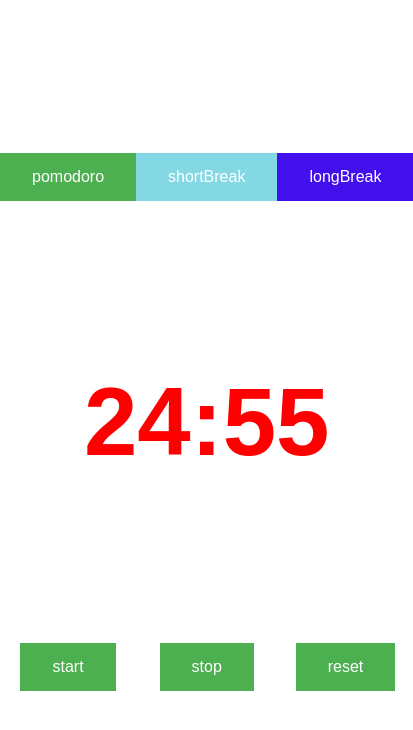
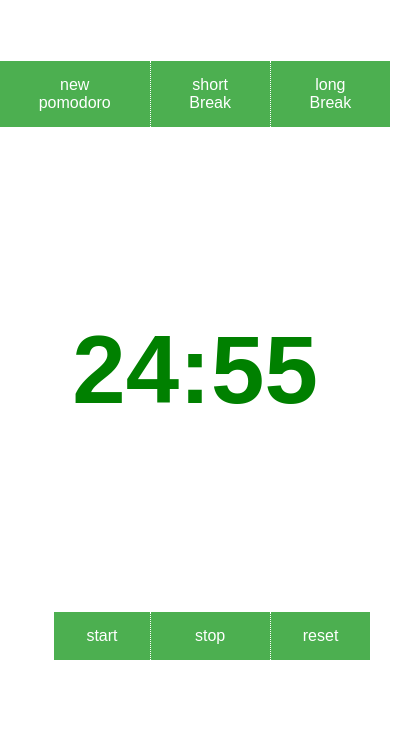
Before and after one commit to cheb4/tomato, a plain HTML site: page index.html in a window 390 px wide. Shown: the whole page, 413 px wide, since content can reach past the window. Drawn offline with nearby package versions, Linux system fonts and the light colour scheme.

Commit message:
css stuff

```diff
--- a/index.html
+++ b/index.html
@@ -14,15 +14,15 @@
 
 <body>
 
-    <div class="top"></div>
+    <!-- <div class="top"></div> -->
     <div class="pomodoro">
-        <button type="submit" id="pomodoro">pomodoro</button>
+        <button type="submit" id="pomodoro">new pomodoro</button>
     </div>
     <div class="shortBreak">
-        <button type="submit" id="shortBreak">shortBreak</button>
+        <button type="submit" id="shortBreak">short Break</button>
     </div>
     <div class="longBreak">
-        <button type="submit" id="longBreak">longBreak</button>
+        <button type="submit" id="longBreak">long Break</button>
     </div>
     <div class="clock">
         <h1 id="clockH1">00:00</h1>
--- a/style.css
+++ b/style.css
@@ -10,15 +10,17 @@ html {
     grid-area: top;
 }
 
-#pomodoro {
+button {
     background-color: #4CAF50;
     border: none;
     color: white;
     padding: 15px 32px;
     text-align: center;
     text-decoration: none;
-    display: inline-block;
+    display: block;
     font-size: 16px;
+    width: 100%;
+    height: 50%;
 }
 
 .pomodoro {
@@ -28,89 +30,53 @@ html {
 
 }
 
-#shortBreak {
-    background-color: rgb(131, 216, 228);
-    border: none;
-    color: white;
-    padding: 15px 32px;
-    text-align: center;
-    text-decoration: none;
-    display: inline-block;
-    font-size: 16px;
-}
-
 .shortBreak {
     grid-area: shortBreak;
     /* justify-self: end; */
+    /* align-self: center; */
 }
 
-#longBreak {
-    background-color: rgb(67, 15, 236);
-    border: none;
-    color: white;
-    padding: 15px 32px;
-    text-align: center;
-    text-decoration: none;
-    display: inline-block;
-    font-size: 16px;
+#shortBreak {
+    border-left-style: dotted;
+    border-width: 0.1em;
+    border-right-style: dotted;
+
 }
 
 
 .longBreak {
     grid-area: longBreak;
     justify-self: start;
+    /* align-self: center; */
 }
 
 .clock {
     grid-area: clock;
-    /* justify-self: end; */
+    justify-self: center;
+    /* align-self: center; */
 }
 
 
-#start {
-    background-color: #4CAF50;
-    border: none;
-    color: white;
-    padding: 15px 32px;
-    text-align: center;
-    text-decoration: none;
-    display: inline-block;
-    font-size: 16px;
+.start {
+    grid-area: start;
+    justify-self: end;
 }
 
-.start {
-    grid-area: start;
-    /* justify-self: start; */
-}
-
-#stop {
-    background-color: #4CAF50;
-    border: none;
-    color: white;
-    padding: 15px 32px;
-    text-align: center;
-    text-decoration: none;
-    display: inline-block;
-    font-size: 16px;
-}
 
 .stop {
     grid-area: stop;
 }
 
-#reset {
-    background-color: #4CAF50;
-    border: none;
-    color: white;
-    padding: 15px 32px;
-    text-align: center;
-    text-decoration: none;
-    display: inline-block;
-    font-size: 16px;
+#stop {
+    border-left-style: dotted;
+    border-width: 0.1em;
+    border-right-style: dotted;
+
 }
 
 .reset {
     grid-area: reset;
+    justify-self: start;
 }
 
 .bottom {
@@ -124,11 +90,11 @@ body {
     padding: 2rem;
     margin: auto; */
     display: grid;
-    justify-items: center;
+    /* justify-items: center; */
     align-items: center;
-    grid-template-columns: auto;
-    grid-template-rows: auto;
-    grid-template-areas: "top top top"
+    /* grid-template-columns: minmax();
+    grid-template-rows: auto; */
+    grid-template-areas:
         "pomodoro shortBreak longBreak"
         "clock clock clock"
         "start stop reset"
@@ -140,3 +106,43 @@ h1 {
     color: red;
     font-size: 6em;
 }
+
+@media only screen and (max-width: 600px) {
+
+    body {
+        /* align-items: center; */
+        display: grid;
+        grid-template-areas:
+            "pomodoro shortBreak longBreak"
+            "clock clock clock"
+            "start stop reset"
+            "bottom bottom bottom";
+    }
+
+    button {
+        background-color: #4CAF50;
+        border: none;
+        color: white;
+        padding: 15px 32px;
+        text-align: center;
+        text-decoration: none;
+        display: block;
+        font-size: 16px;
+        width: 100%;
+        height: 100%;
+    }
+
+    #pomodoro {
+        /* color: red; */
+        /* align-self: start;
+        justify-content: end; */
+        height: 100%;
+    }
+
+    h1 {
+        color: green;
+        font-size: 6em;
+    }
+
+
+}
```
